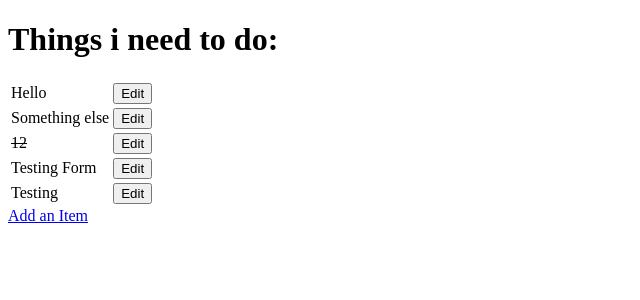
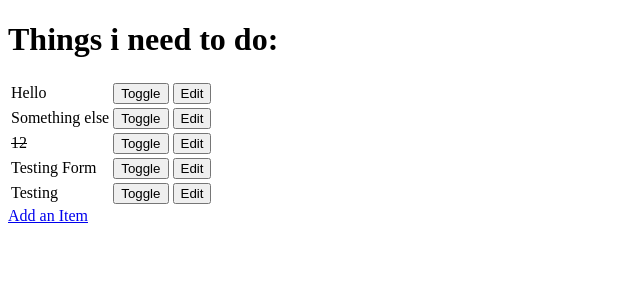
Before and after one commit to StanislavDitsan/django, a Django app: page / in a window 1280 px wide. Shown: the top 300 px of the page, without its empty margins (0-640 px from the left). Run offline with Django 3.2, Linux system fonts and the light colour scheme; data comes from the database, SQL or seed files in the repository; both versions use the stored data as it was after the commit.

Commit message:
Added the ability to toggle the item to display if it's done or not

```diff
--- a/django_todo/urls.py
+++ b/django_todo/urls.py
@@ -15,11 +15,12 @@ Including another URLconf
 """
 from django.contrib import admin
 from django.urls import path
-from todo.views import get_todo_list, add_item, edit_item
+from todo import views
 
 urlpatterns = [
     path('admin/', admin.site.urls),
-    path('', get_todo_list, name='get_todo_list'),
-    path('add', add_item, name='add'),
-    path('edit/<item_id>', edit_item, name='edit')
+    path('', views.get_todo_list, name='get_todo_list'),
+    path('add', views.add_item, name='add'),
+    path('edit/<item_id>', views.edit_item, name='edit'),
+    path('toggle/<item_id>', views.toggle_item, name='toggle')
 ]
--- a/todo/templates/todo/todo_list.html
+++ b/todo/templates/todo/todo_list.html
@@ -19,6 +19,11 @@
                 <td>{{ item.name }}</td>
             {% endif %}
             <td>
+                <a href="/toggle/{{ item.id }}">
+                    <button>Toggle</button>
+                </a>
+            </td>
+            <td>
                 <a href="/edit/{{ item.id }}">
                     <button>Edit</button>
                 </a>
--- a/todo/views.py
+++ b/todo/views.py
@@ -35,3 +35,10 @@ def edit_item(request, item_id):
         'form': form
     }
     return render(request, 'todo/edit_item.html', context)
+
+
+def toggle_item(request, item_id):
+    item = get_object_or_404(Item, id=item_id)
+    item.done = not item.done
+    item.save()
+    return redirect('get_todo_list')
```
Also changed, not shown: db.sqlite3.
